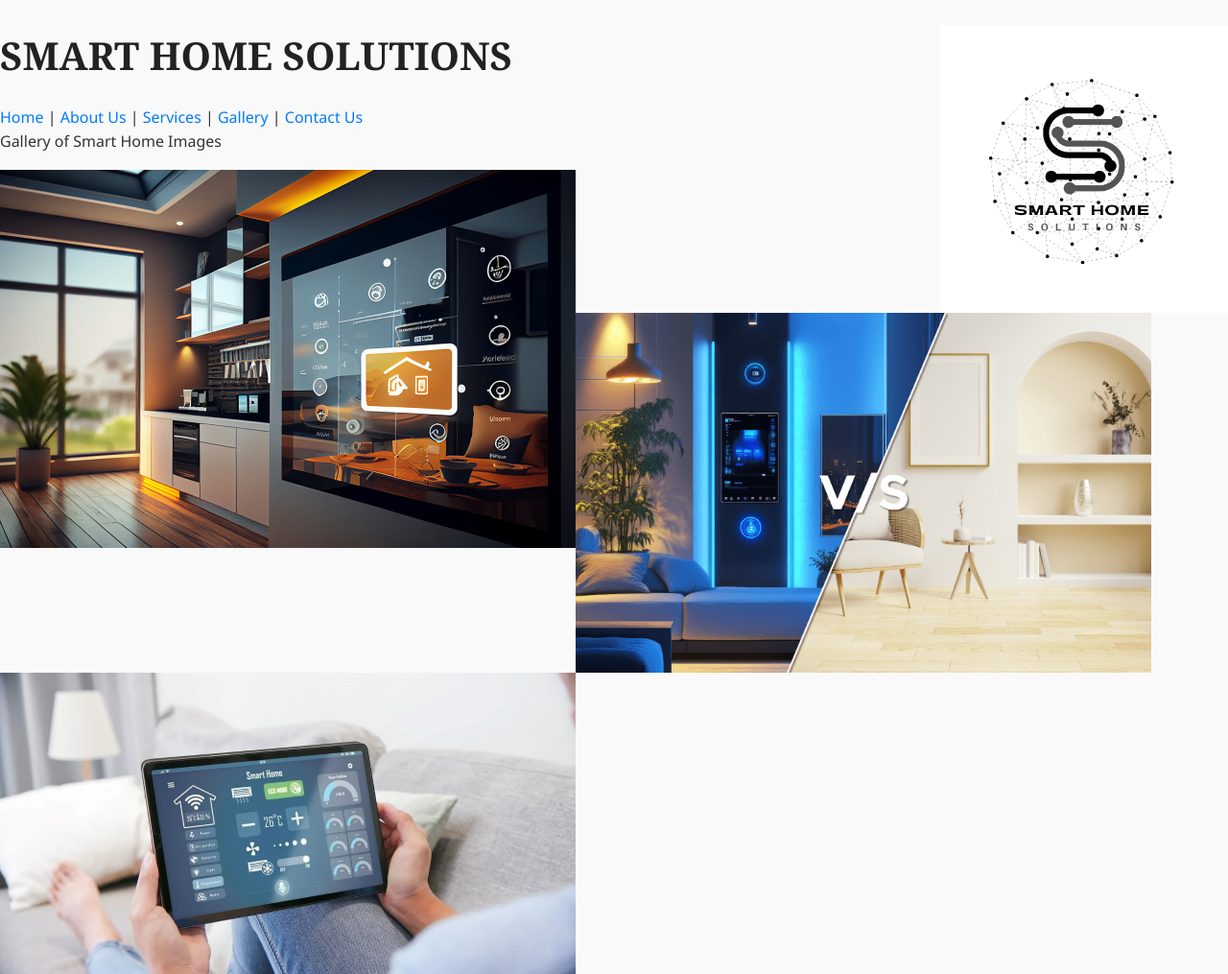
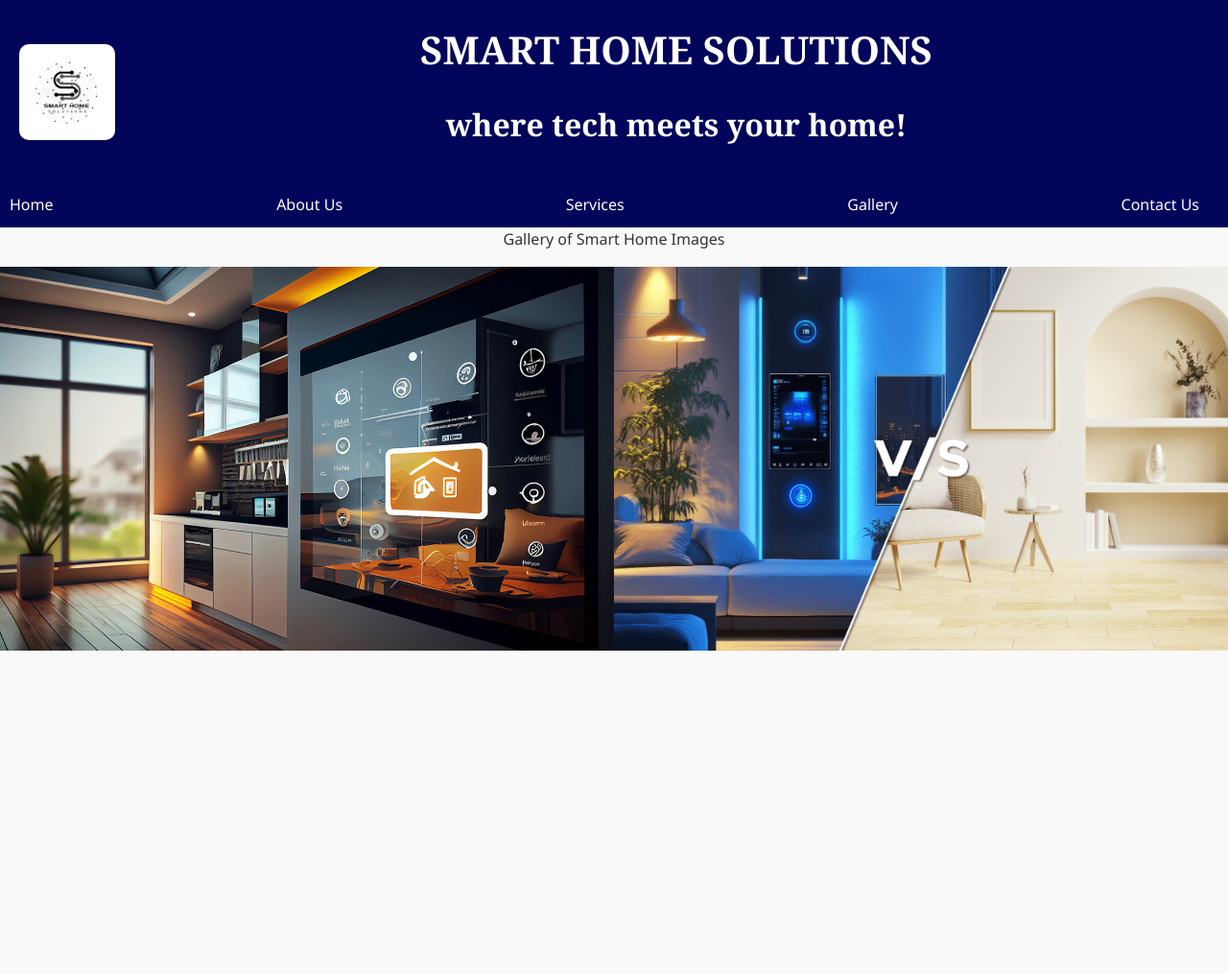
Before and after one commit to MihlaliBooysen/Website-Part-1, a plain HTML site: page gallery.html in a window 1280 px wide. Shown: the whole page at 96% size. After the commit the page ends 800 px from the top, so only its background shows below. Drawn offline with Linux system fonts and the light colour scheme; files that its build step writes are made by us from their sources.

Commit message:
Update gallery.html

```diff
--- a/contact.html
+++ b/contact.html
@@ -2,7 +2,7 @@
 <head>
     <title>SMART HOME SOLUTIONS</title>
     <link rel="stylesheet" href="reset.css">
-    <link rel="stylesheet" href="root/style.css">
+    <link rel="stylesheet" href="root/style.css"> <!--Added main stylesheet for custom styles-->
 </head>
 <body>
  <br>
--- a/gallery.html
+++ b/gallery.html
@@ -1,46 +1,94 @@
 <!DOCTYPE html>
+<html>
 <head>
     <title>SMART HOME SOLUTIONS</title>
     <link rel="stylesheet" href="reset.css">
     <link rel="stylesheet" href="root/style.css">
+    <style>
+        .header {
+            background-color: #03055B;
+            color: white;
+            padding: 20px;
+            text-align: center;
+            display: flex;
+            align-items: center;
+        }
+
+        .header img {
+            margin-right: 30px;
+        }
+
+        .header h1, .header h2 {
+            color: white;
+            text-align: center;
+        }
+
+        nav {
+            background-color: #03055B;
+            color: white;
+            padding: 10px;
+            text-align: center;
+        }
+
+        nav ul {
+            list-style: none;
+            margin: 0;
+            padding: 0;
+            display: flex;
+            justify-content: space-between;
+        }
+
+        nav li {
+            margin-right: 20px;
+        }
+
+        nav a {
+            color: rgb(255, 255, 255);
+            text-decoration: none;
+        }
+
+        .image-container {
+            display: flex;
+        }
+
+        .image-container img {
+            width: 50%;
+            height: 400px;
+            object-fit: cover;
+            margin: 0;
+            padding: 0;
+            border: none;
+        }
+
+.header img {
+    margin-right: 30px;
+    border-radius: 10px;
+    box-shadow: 0 0 10px rgba(0, 0, 0, 0.2);
+}
+
+    </style>
 </head>
 <body>
- <br>
-<img src="img/2.png"   alt="Smart Home" width="300" height="200" align="right">
-<h1>SMART HOME SOLUTIONS </h1>
-<nav>
-    <a href="index.html">Home</a> |
-    <a href="about.html">About Us</a>    |
-    <a href="services.html">Services</a> |
-    <a href="gallery.html">Gallery</a> |
-    <a href="contact.html">Contact Us</a >
-
-</nav>
-<p>Gallery of Smart Home Images</p>
-<img src="img/The-Evolution-of-Smart-Homes-copy.jpg" alt="Smart Home" width="600" height="400" align="left">
-<img src="img/smart-home-vs-traditional-home-min.png" alt="Smart Home" width="600" height="400" align="left">
-<img src="img/Smart home pic.webp" alt="Smart Home" width="600    height="400" align="center">
-
-
-
-
-
+    <div class="header">
+        <img src="img/2.png" alt="Smart Home" width="100" height="70">
+        <div style="flex-grow: 1;">
+            <h1 style="text-align: center;">SMART HOME SOLUTIONS</h1>
+            <h2 style="text-align: center;">where tech meets your home!</h2>
+        </div>
+    </div>
+    <nav>
+        <ul>
+            <li><a href="index.html">Home</a></li>
+            <li><a href="about.html">About Us</a></li>
+            <li><a href="services.html">Services</a></li>
+            <li><a href="gallery.html">Gallery</a></li>
+            <li><a href="contact.html">Contact Us</a></li>
+        </ul>
+    </nav>
+   <p style="text-align: center;">Gallery of Smart Home Images</p>
+    <div class="image-container">
+        <img src="img/The-Evolution-of-Smart-Homes-copy.jpg" alt="Smart Home" style="width: 50%; height: 400px; object-fit: cover;">
+        <img src="img/smart-home-vs-traditional-home-min.png" alt="Smart Home" style="width: 50%; height: 400px; object-fit: cover;">
+    </div>
 </body>
-
-
-
-
-
-
-
-
-
-
-
-
-
-
-
-
-
 </html>
```
Also changed, not shown: homePage.html (+1 -1 lines), index.html (+1 -1 lines), services.html (+1 -2 lines).
